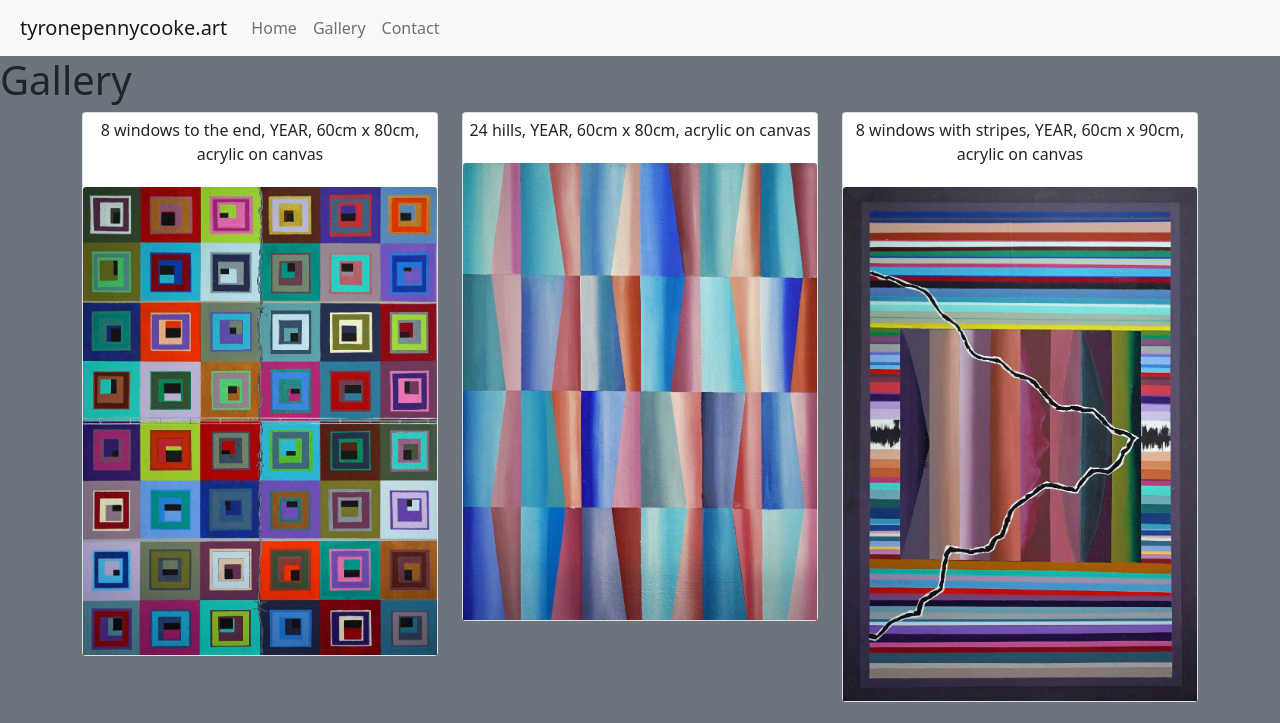
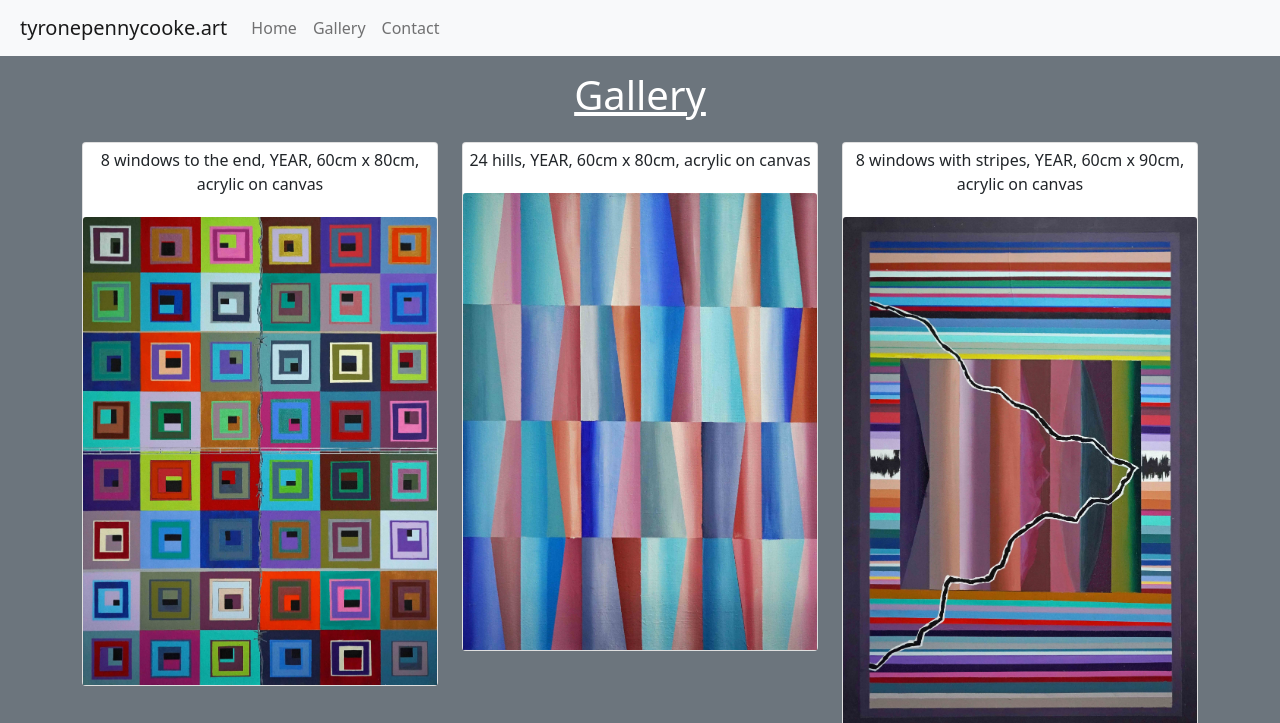
Before and after one commit to DanH215/DanH215.github.io, a plain HTML site: page index.html in a window 1280 px wide. Shown: the top 723 px of the page. Drawn offline with nearby package versions, Linux system fonts and the light colour scheme.

Commit message:
Update style.css

```diff
--- a/style.css
+++ b/style.css
@@ -16,3 +16,10 @@ p {
 .navbar-brand {
     padding-left: 20px;
 }
+
+h1, h2, h3, h4, h5, h6 {
+    text-align: center;
+    color: white;
+    text-decoration: underline;
+    padding: 15px;
+}
```
